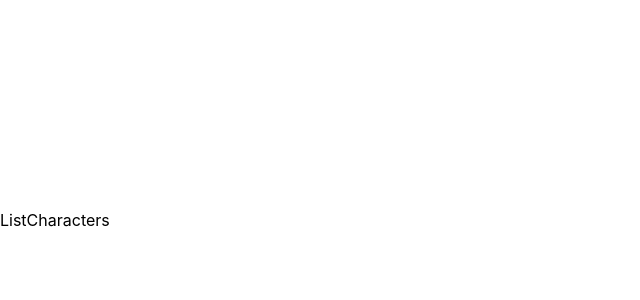
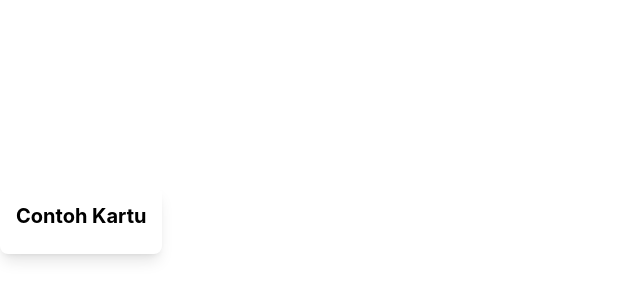
Before and after one commit to BagasDhitya/pokemon-list, a React (Vite) app: page / in a window 1280 px wide. Shown: the part 180-480 px from the top of the page, without its empty margins (0-640 px from the left). Built offline with nearby package versions, Linux system fonts and the light colour scheme.

Commit message:
create card component

```diff
--- /dev/null
+++ b/src/components/Card.tsx
@@ -0,0 +1,32 @@
+import { FC } from 'react';
+import { CardProps } from '../utils/component'
+
+const Card: FC<CardProps> = ({ id, type, name, image, description }) => {
+    return (
+        <>
+            {
+                type === 'character' &&
+                <div id={id} className="bg-white shadow-lg rounded-lg p-4">
+                    {name && <h2 className="text-xl font-bold mb-2">{name}</h2>}
+                </div>
+            }
+            {
+                type === 'pokemon' &&
+                <div id={id} className="bg-white shadow-lg rounded-lg p-4">
+                    {image && <img src={image} alt={name} className="mb-4" />}
+                    {name && <h2 className="text-xl font-bold mb-2">{name}</h2>}
+                </div>
+            }
+            {
+                type === 'detail' &&
+                <div id={id} className="bg-white shadow-lg rounded-lg p-4">
+                    {image && <img src={image} alt={name} className="mb-4" />}
+                    {name && <h2 className="text-xl font-bold mb-2">{name}</h2>}
+                    {description && <p className="text-gray-600">{description}</p>}
+                </div>
+            }
+        </>
+    );
+};
+
+export default Card;
--- a/src/pages/list_characters/index.tsx
+++ b/src/pages/list_characters/index.tsx
@@ -1,6 +1,16 @@
+import Card from "../../components/Card"
+
 const ListCharacters = () => {
     return (
-        <div>ListCharacters</div>
+        <div>
+            <Card
+                id="1"
+                type="character"
+                name="Contoh Kartu"
+                image="https://example.com/image.jpg"
+                description="Ini adalah contoh kartu menggunakan React, TypeScript, dan Tailwind CSS."
+            />
+        </div>
     )
 }
 
--- /dev/null
+++ b/src/utils/component.ts
@@ -0,0 +1,7 @@
+export interface CardProps {
+    id: string,
+    type: "character" | "pokemon" | "detail"
+    name?: string,
+    image?: string,
+    description?: string
+}
```
